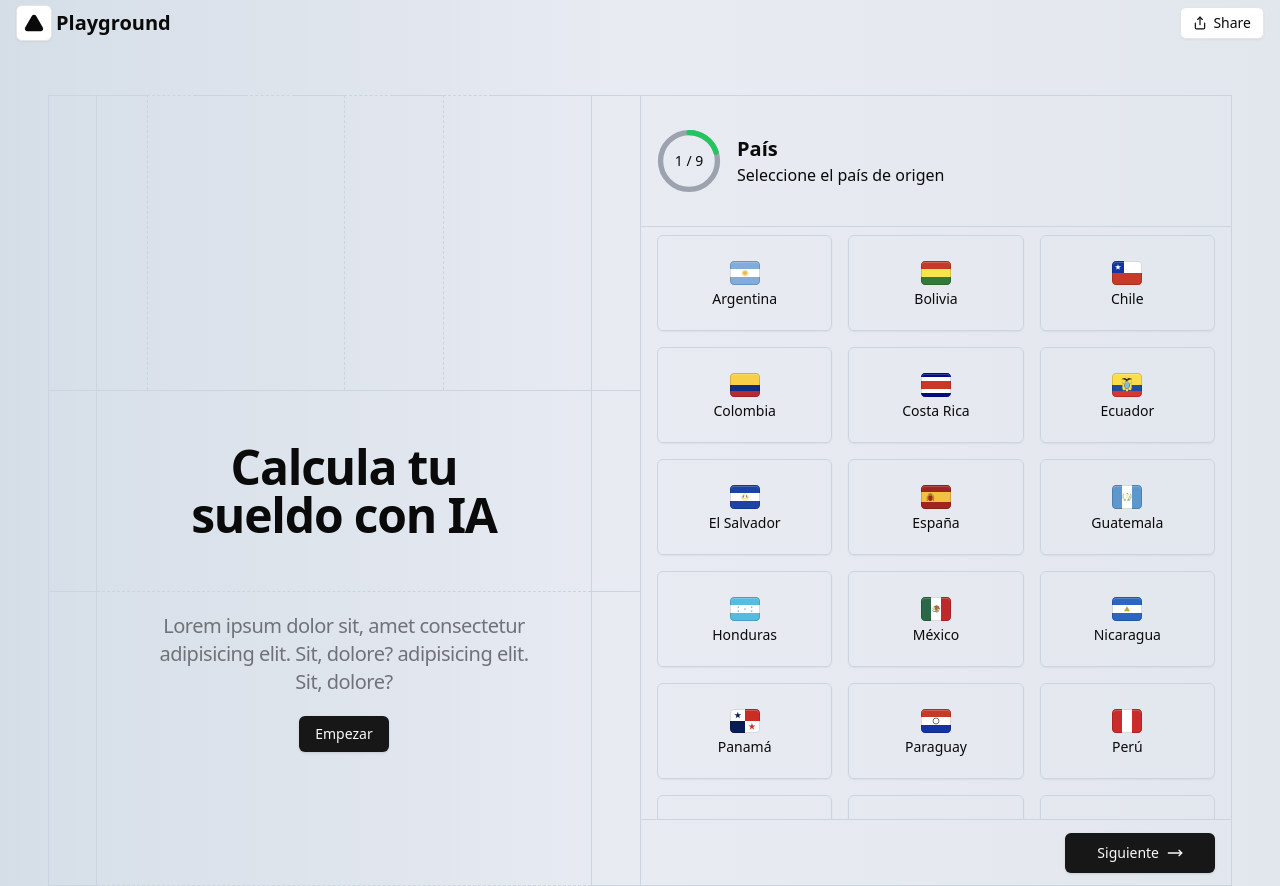
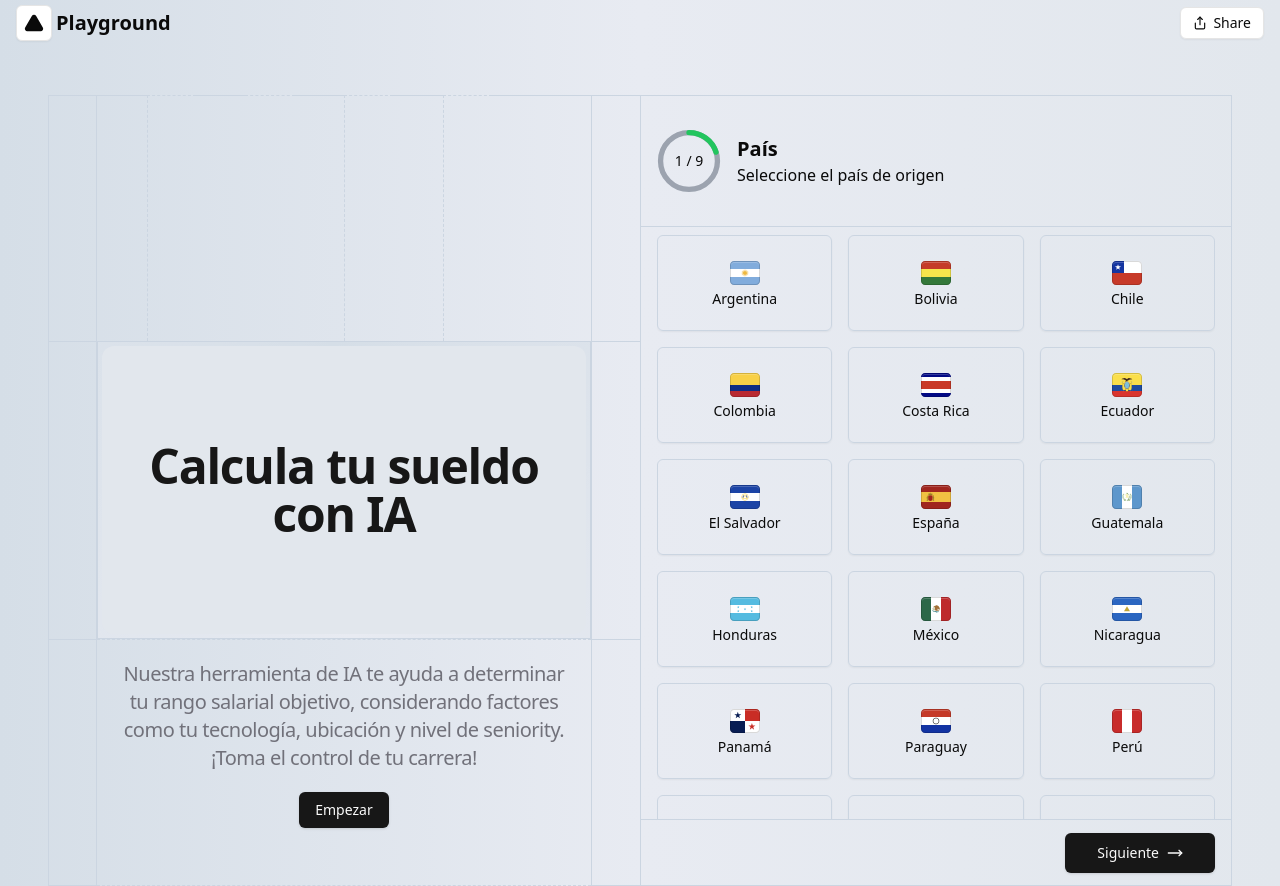
Before and after one commit to KewinBarboza/sueldos-dev-ia, a Next.js app: page / in a window 1280 px wide. Built offline with nearby package versions, Linux system fonts and the light colour scheme.

Commit message:
add imagens and animations

```diff
--- a/src/app/page.tsx
+++ b/src/app/page.tsx
@@ -44,9 +44,12 @@ export default function Home() {
                   </div>
                   <div className="grid grid-cols-12 h-2/4">
                     <div className="p-5 border-slate-300 border-l border-r border-t col-span-1"></div>
-                    <div className="p-5 border-slate-300 border-t col-span-10 flex items-center">
-                      <div className="p-x-2 py-10 text-4xl font-bold tracking-tight sm:text-5xl md:p-8 text-center">
-                        Calcula tu sueldo con IA
+                    <div className="p-1 border-slate-300 border-t col-span-10 flex items-center relative overflow-hidden h-full border dark:border-blue-600/15 border-neutral-600/15 backdrop-blur-3xl">
+                      <span className="absolute inset-[-1000%] animate-[spin_2s_linear_infinite] bg-[conic-gradient(from_90deg_at_50%_50%,#D5DEE7_0%,#E8EBF2_50%,#D5DEE7_100%)]"></span>
+                      <div className="inline-flex h-full w-full items-center justify-center py-16 bg-[#E2E7ED] dark:bg-slate-900 gap-x-16 text-sm font-medium text-neutral-900 backdrop-blur-3xl rounded-xl dark:border-neutral-600/15 border-neutral-600/15">
+                        <div className="p-x-2 py-10 text-4xl font-bold tracking-tight sm:text-5xl md:p-8 text-center">
+                          Calcula tu sueldo con IA
+                        </div>
                       </div>
                     </div>
                     <div className="p-5 border-slate-300 border-l border-t col-span-1"></div>
@@ -55,7 +58,7 @@ export default function Home() {
                     <div className="p-5 border-slate-300 border-b border-t border-r border-l col-span-1"></div>
                     <div className="p-5 border-slate-300 border-b border-t border-dashed col-span-10 text-center text-pretty">
                       <div className="text-center max-w-2xl mx-auto text-base tracking-tight text-zinc-500 sm:text-lg lg:text-xl">
-                        Lorem ipsum dolor sit, amet consectetur adipisicing elit. Sit, dolore? adipisicing elit. Sit, dolore?
+                        Nuestra herramienta de IA te ayuda a determinar tu rango salarial objetivo, considerando factores como tu tecnología, ubicación y nivel de seniority. ¡Toma el control de tu carrera!
                       </div>
                       <Button className="my-5">Empezar</Button>
                     </div>
--- a/src/components/Form/steps/Developer.tsx
+++ b/src/components/Form/steps/Developer.tsx
@@ -7,7 +7,7 @@ export const Developer: React.FC = () => {
   const { control, formState: { errors } } = useFormContext()
 
   return (
-    <ToggleSelector control={control} description='' label='' name='desarrollador' type="multiple" classNameContainer='gap-4 grid grid-cols-2'>
+    <ToggleSelector control={control} description='' label='' name='desarrollador' type="multiple" classNameContainer='gap-4 grid grid-cols-3'>
       <ToggleGroupItem className='flex flex-col h-24 border-solid border-slate-300 py-3' value="BackEnd" aria-label="Toggle BackEnd">
         <Server className='h-48 w-48' strokeWidth={0.75} />
         BackEnd
@@ -24,9 +24,9 @@ export const Developer: React.FC = () => {
         <Smartphone className='h-48 w-48' strokeWidth={0.75} />
         Movil
       </ToggleGroupItem>
-      <ToggleGroupItem className='flex flex-col h-24 border-solid border-slate-300 py-3' value="Movil" aria-label="Toggle juegos">
+      <ToggleGroupItem className='flex flex-col h-24 border-solid border-slate-300 py-3' value="Movil" aria-label="Toggle VideoJuegos">
         <Gamepad2 className='h-48 w-48' strokeWidth={0.75} />
-        Juegos
+        VideoJuegos
       </ToggleGroupItem>
     </ToggleSelector>
   )
--- a/src/components/Form/steps/Framework.tsx
+++ b/src/components/Form/steps/Framework.tsx
@@ -8,20 +8,20 @@ const FRAMEWORK = [
   { "name": "Angular", "logo": "angular.svg" },
   { "name": "Vue.js", "logo": "vue.svg" },
   { "name": "Laravel", "logo": "laravel.svg" },
-  { "name": "Symfony", "logo": "Symfony.svg" },
-  { "name": "CodeIgniter", "logo": "CodeIgniter.svg" },
-  { "name": ".NET", "logo": "NET.svg" },
+  { "name": "Symfony", "logo": "symfony.svg" },
+  { "name": "CodeIgniter", "logo": "codeigniter.svg" },
+  { "name": ".NET", "logo": "net.svg" },
   { "name": "Unity", "logo": "unity.svg" },
-  { "name": "Xamarin", "logo": "Xamarin.svg" },
+  { "name": "Xamarin", "logo": "xamarin.svg" },
   { "name": "Qt", "logo": "qt.svg" },
   { "name": "Boost", "logo": "Boost.svg" },
-  { "name": "Unreal Engine", "logo": "unreal_engine_dark.svg" },
+  { "name": "Unreal Engine", "logo": "unreal_engine_light.svg" },
   { "name": "Spring", "logo": "spring.svg" },
   { "name": "Hibernate", "logo": "Hibernate.svg" },
   { "name": "Android", "logo": "android.svg" },
   { "name": "Django", "logo": "django.svg" },
   { "name": "Flask", "logo": "flask.svg" },
-  { "name": "Scikit-learn", "logo": "learn.svg" }
+  { "name": "Scikit-learn", "logo": "learn.png" }
 ]
 
 export const Framework: React.FC = () => {
@@ -31,11 +31,11 @@ export const Framework: React.FC = () => {
     <ToggleSelector control={control} description='' label='' name='framework' type="multiple" classNameContainer='gap-4 grid grid-cols-3'>
       {FRAMEWORK.map(framework => (
         <ToggleGroupItem className='flex flex-col h-24 border-solid border-slate-300' key={framework.name} value={framework.name} aria-label={`Toggle ${framework.name}`}>
-          <Image className='mb-4 mt-2 h-10 select-none' width={40} height={40} src={`https://svgl.app/library/${framework.logo}`} alt={framework.logo} title={framework.logo} loading='lazy' />
-
+          <Image className='mb-4 mt-2 object-contain select-none aspect-square' width={40} height={40} src={`/framework/${framework.logo}`} alt={framework.logo} title={framework.logo} loading='lazy' />
           {framework.name}
         </ToggleGroupItem>
-      ))}
+      )
+      )}
     </ToggleSelector>
   )
 }
--- a/src/components/Form/steps/Lenguaje.tsx
+++ b/src/components/Form/steps/Lenguaje.tsx
@@ -32,7 +32,7 @@ export const Lenguaje: React.FC = () => {
       {
         LENGUAJE.map(lenguaje => (
           <ToggleGroupItem className='flex flex-col h-24 p-3 border-solid border-slate-300' value={lenguaje.name} aria-label={`Toggle ${lenguaje.name}`} key={lenguaje.name.replace('/', '').replace('#', '').replaceAll('+', '')}>
-            <Image className='mb-4 mt-2 h-10 select-none' width={40} height={40} src={`https://svgl.app/library/${lenguaje.logo}`} alt={lenguaje.logo} title={lenguaje.logo} loading='lazy' />
+            <Image className='mb-4 mt-2 h-10 select-none' width={40} height={40} src={`/lenguajes/${lenguaje.logo}`} alt={lenguaje.logo} title={lenguaje.logo} loading='lazy' />
             {lenguaje.name}
           </ToggleGroupItem>
         ))
--- a/tailwind.config.ts
+++ b/tailwind.config.ts
@@ -7,8 +7,18 @@ const config = {
     './components/**/*.{ts,tsx}',
     './app/**/*.{ts,tsx}',
     './src/**/*.{ts,tsx}',
-	],
+  ],
   prefix: "",
+  animation: {
+    "text-gradient": "text-gradient 1.5s linear infinite"
+  },
+  keyframes: {
+    "text-gradient": {
+      to: {
+        backgroundPosition: "200% center"
+      }
+    }
+  },
   theme: {
     container: {
       center: true,
```
